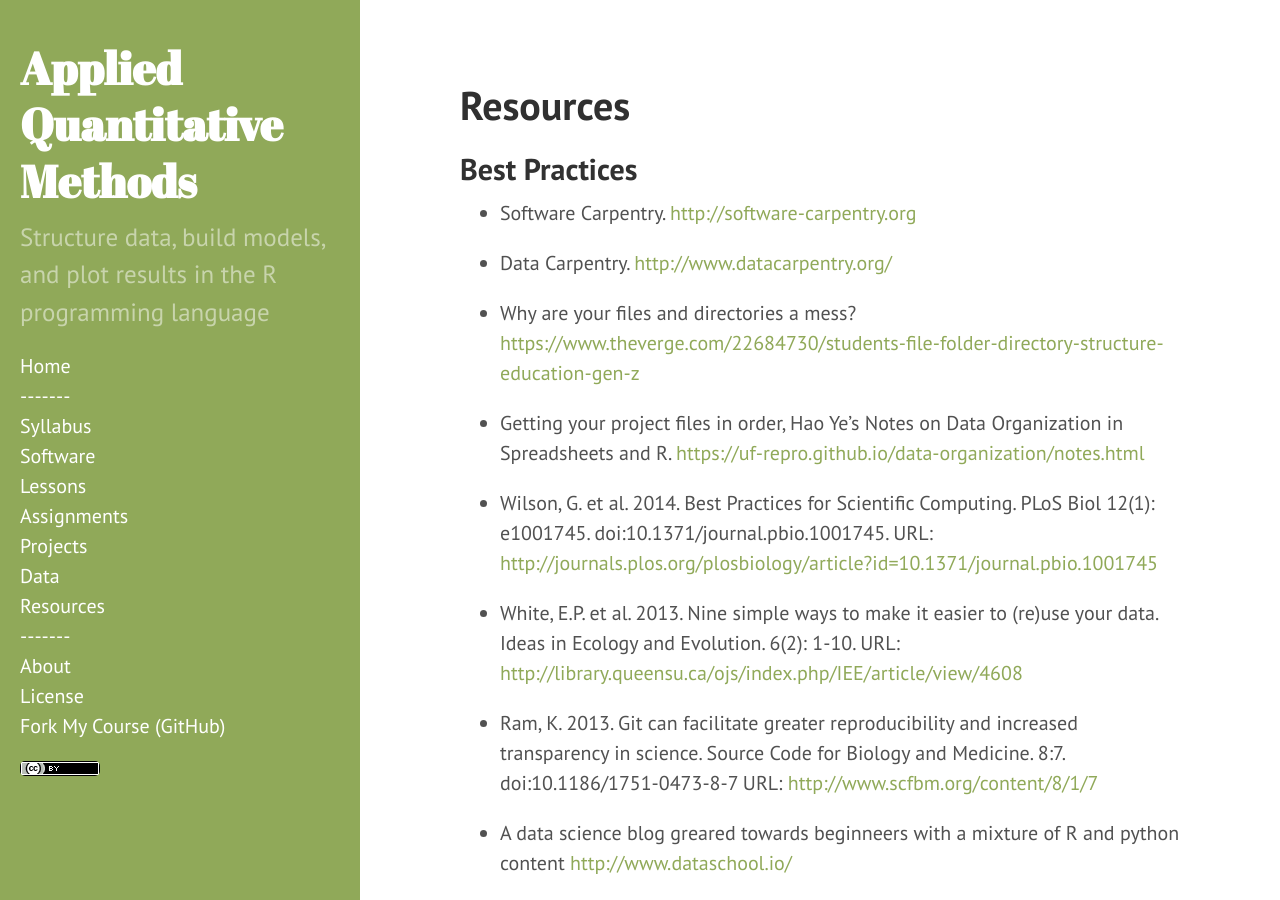
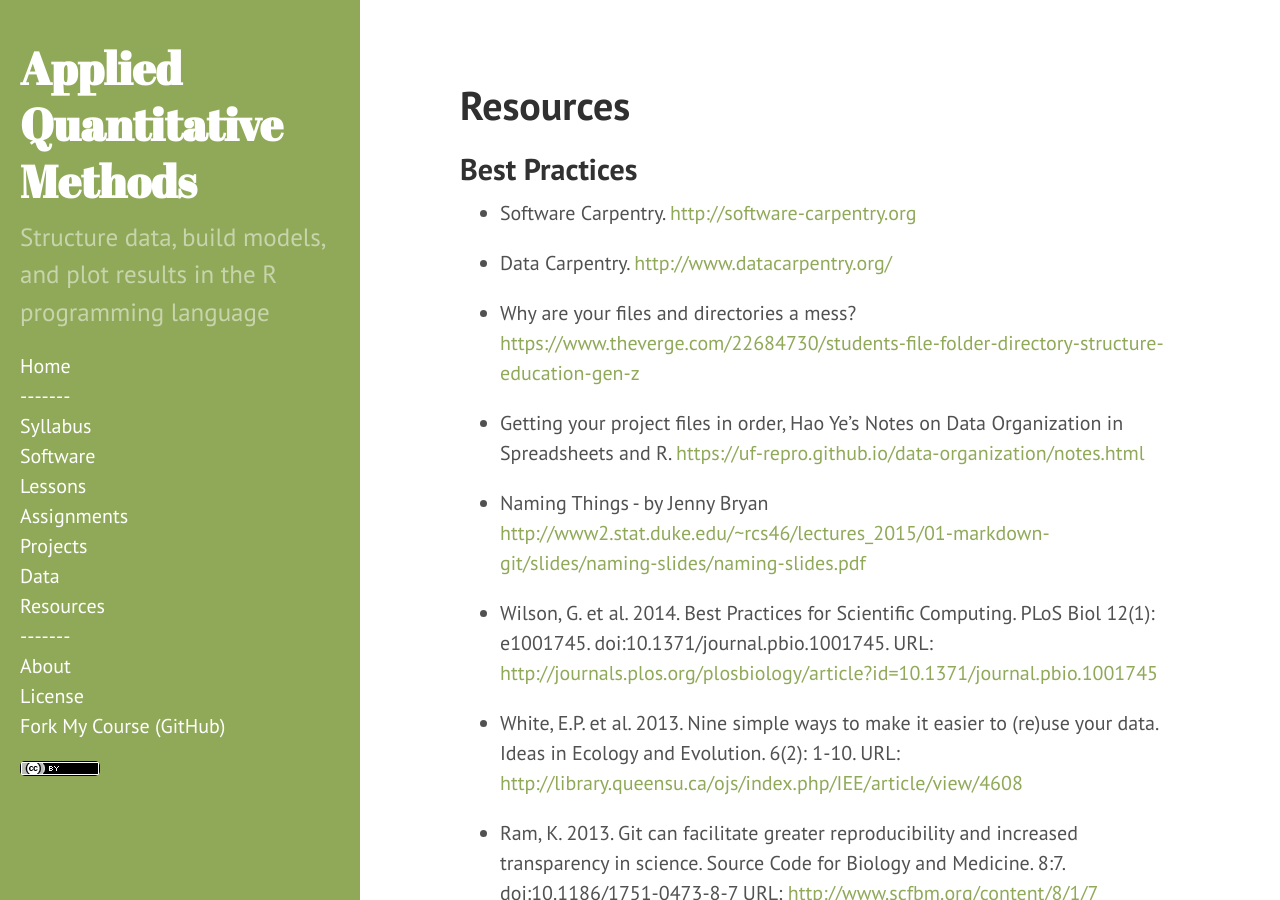
Before and after one commit to dmcglinn/quant_methods, a Jekyll site: the page built from resources.md, in a window 1280 px wide and 900 px high. Built offline with Jekyll 4.4.1, drawn with Linux system fonts in a browser that asks for light colours.

Commit message:
Add link and pdf of Bryan's naming things presentation

```diff
--- a/resources.md
+++ b/resources.md
@@ -12,6 +12,8 @@ title: Resources
 
 * Getting your project files in order, Hao Ye's Notes on Data Organization in
 Spreadsheets and R. <https://uf-repro.github.io/data-organization/notes.html>
+
+* Naming Things - by Jenny Bryan <http://www2.stat.duke.edu/~rcs46/lectures_2015/01-markdown-git/slides/naming-slides/naming-slides.pdf>
 
 * Wilson, G. et al. 2014. Best Practices for Scientific Computing. PLoS Biol
 12(1): e1001745. doi:10.1371/journal.pbio.1001745. URL: <http://journals.plos.org/plosbiology/article?id=10.1371/journal.pbio.1001745>
```
Also changed, not shown: 1 other file.
